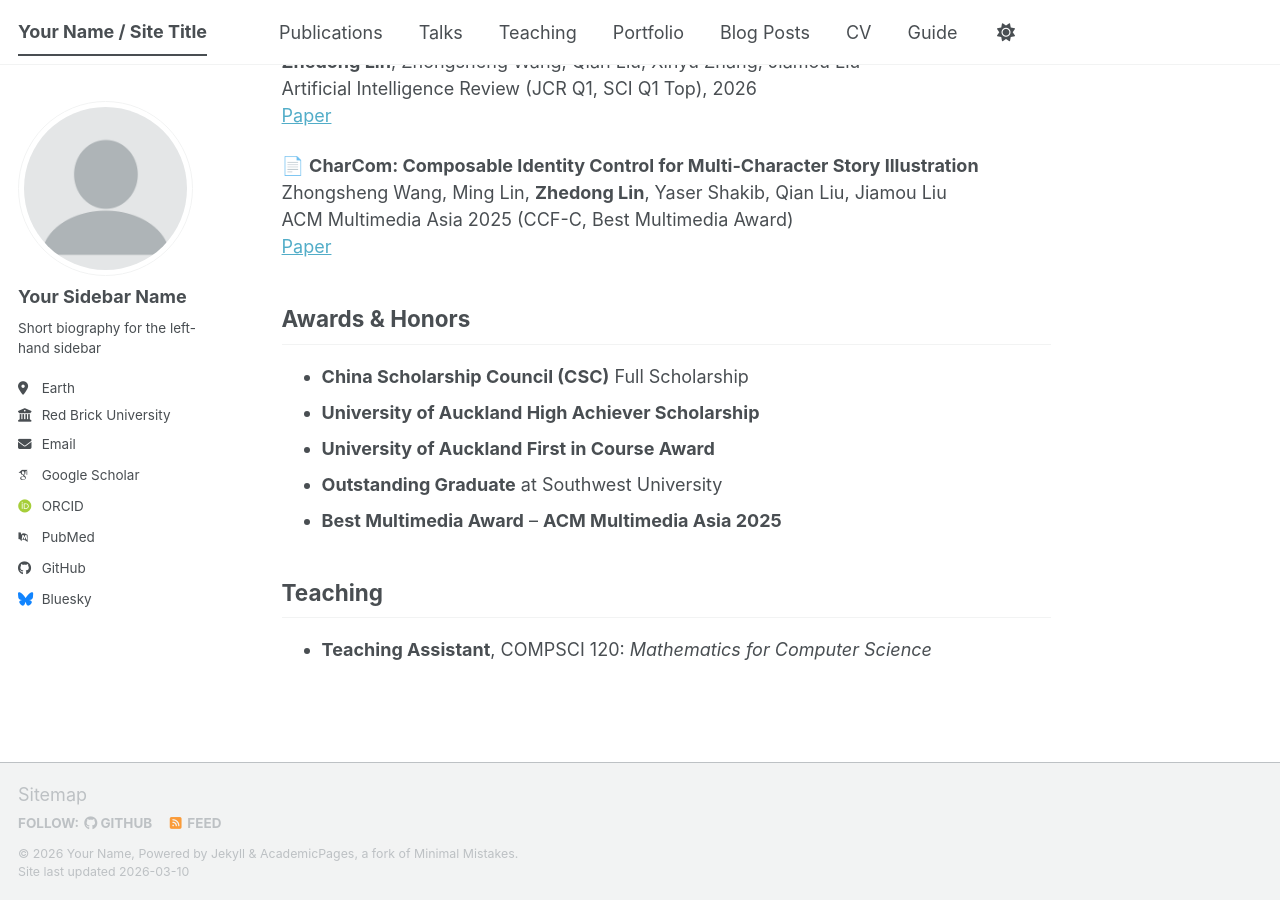
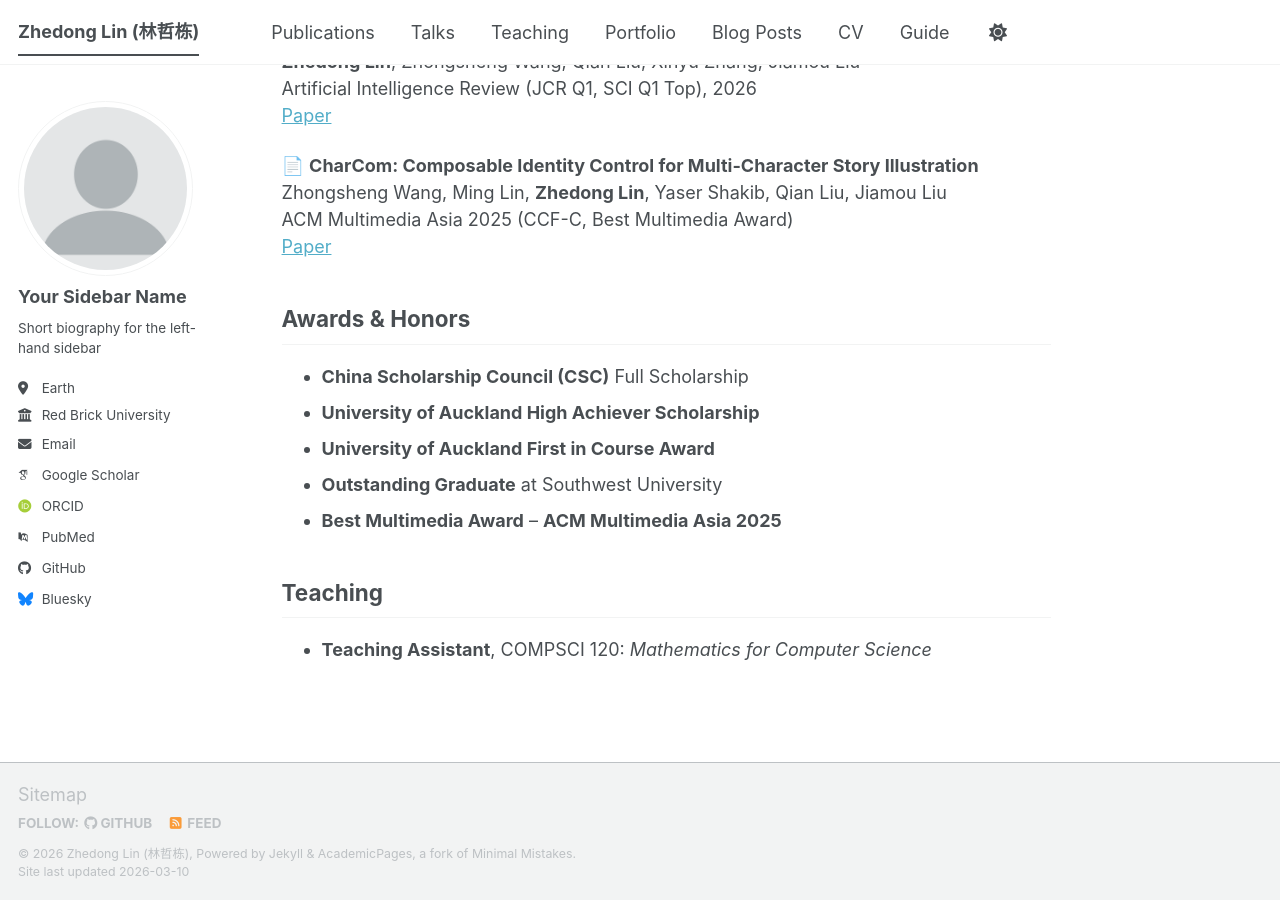
Before and after one commit to Zhedong-Lin/Zhedong-Lin.github.io, a Jekyll site: the page built from _pages/about.md, in a window 1280 px wide and 900 px high, scrolled down 1488 px. Built offline with Jekyll 4.4.1, drawn with Linux system fonts in a browser that asks for light colours; some web fonts are replaced; a script bundle is joined from its source files by our own code; library files that are not in the unit come from our copies.

Commit message:
Update Profile

```diff
--- a/_config.yml
+++ b/_config.yml
@@ -9,9 +9,9 @@
 # Basic Site Settings
 locale                   : "en-US"
 site_theme               : "default" # The available themes options are "default", "air", "sunrise", "mint", "dirt" and "contrast"
-title                    : "Your Name / Site Title"
+title                    : "Zhedong Lin (林哲栋)"
 title_separator          : "-"
-name                     : &name "Your Name"
+name                     : #&name "Your Name"
 description              : &description "Your Name's academic portfolio"   # Update this with a general description of your site, this is the default if not overridden by a page
 url                      : https://academicpages.github.io # The base hostname & protocol for your site e.g. "https://[your GitHub username].github.io",
                                                            # or if you already have some other page hosted on Github then use "https://[your GitHub username].github.io/[Your Repo Name]"
```
